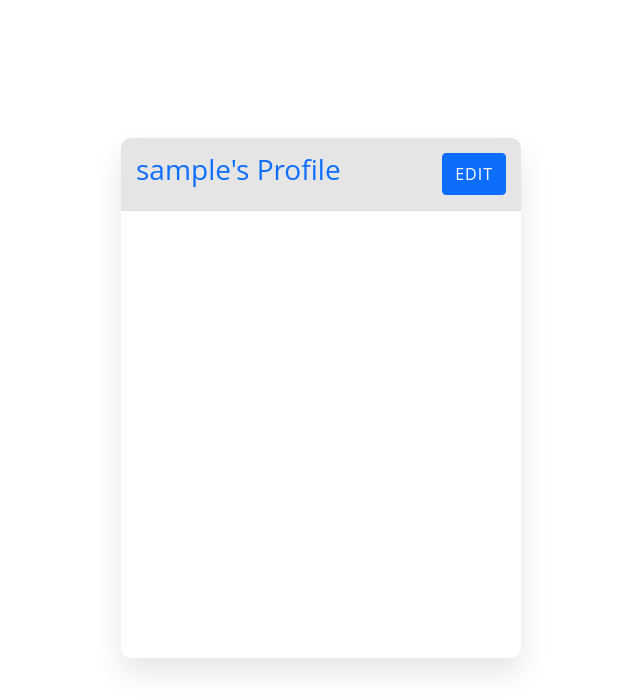
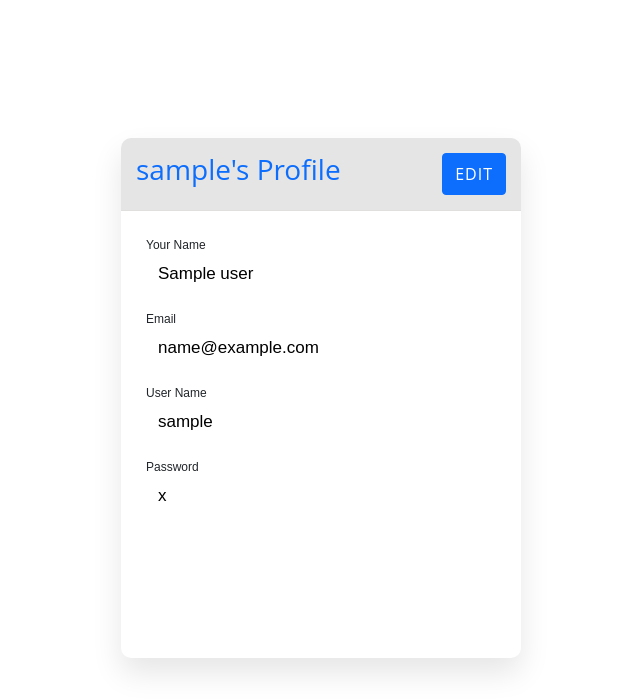
Before and after one commit to SebastianTirsen/MS-3-seriesdb, a Flask app: page /profile/1 in a window 1280 px wide. Shown: the part 690-1390 px from the top of the page, without its empty margins (319-959 px from the left). Run offline with Flask 2, Linux system fonts and the light colour scheme; the visitor is signed in with stand-in values (Sample User, id 1); a database or web service that is not in the repository returns one stand-in record (values such as "Sample title"); some libraries are stand-ins or nearby versions.

Commit message:
Fixed so all user-info from db displays on profile-pdisplays on profile-page.

```diff
--- a/app.py
+++ b/app.py
@@ -98,7 +98,7 @@ def contact():
 @app.route("/profile/<username>", methods=["GET", "POST"])
 def profile(username):
     username = mongo.db.users.find_one(
-        {"username": session["user"]})["username"]
+        {"username": session["user"]})
     return render_template("profile.html", username=username)
 
 
--- a/templates/profile.html
+++ b/templates/profile.html
@@ -2,15 +2,15 @@
 {% block content %}
 <div class="profile_container">
     <div class="profile_card">
-        <div class="info"> <h3 class="text-primary">{{ username }}'s Profile</h3> <button class="btn btn-primary" id="savebutton">edit</button> </div>
+        <div class="info"> <h3 class="text-primary">{{ username.username }}'s Profile</h3> <button class="btn btn-primary" id="savebutton">edit</button> </div>
         <div class="forms">
-            {% for user in users %}
-            <div class="inputs"> <span>Your Name</span> <input type="text" readonly value="{{ user.name }}"></div>
 
-            <div class="inputs"> <span>Email</span> <input type="text" readonly value="{{ user.email }}"></div>
-            <div class="inputs"> <span>UserName</span> <input type="text" readonly value="{{ user.username }}"></div>
-            <div class="inputs"> <span>Password</span> <input type="text" readonly value="{{ user.password }}"></div>
-            {% endfor %}
+            <div class="inputs"> <span>Your Name</span> <input type="text" readonly value="{{ username.name }}"></div>
+
+            <div class="inputs"> <span>Email</span> <input type="text" readonly value="{{ username.email }}"></div>
+            <div class="inputs"> <span>User Name</span> <input type="text" readonly value="{{ username.username }}"></div>
+            <div class="inputs"> <span>Password</span> <input type="text" readonly value="{{ username.password }}"></div>
+
         </div>
     </div>
 </div>
```
